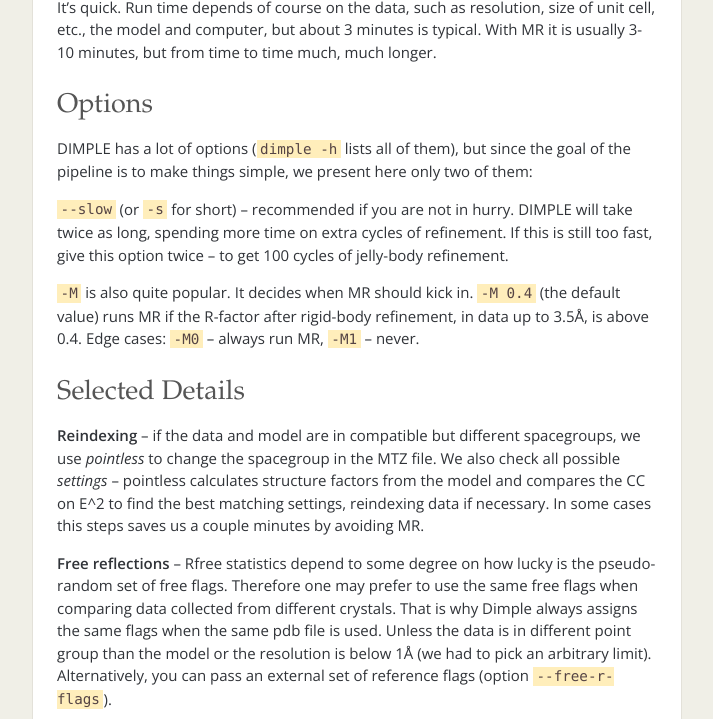
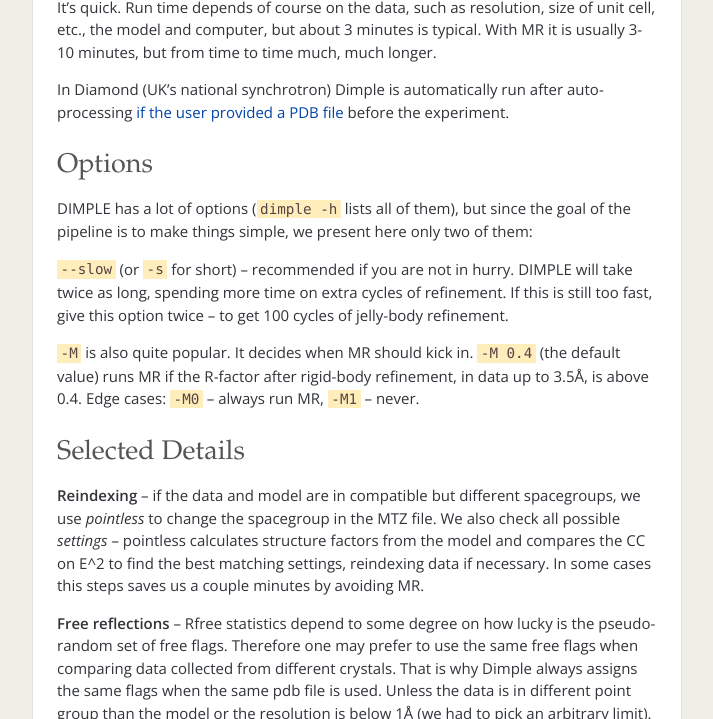
Before and after one commit to ccp4/dimple, a Jekyll site: the page built from index.md, in a window 1280 px wide and 900 px high, scrolled down 823 px, cut to the strip 181-900 px from the top of the window. Shown: the whole strip, without its empty margins (283-996 px from the left). Built offline with Jekyll 4.4.1, drawn with Linux system fonts in a browser that asks for light colours.

Commit message:
mention automatic runs in DLS

```diff
--- a/index.md
+++ b/index.md
@@ -39,6 +39,10 @@
 It's quick. Run time depends of course on the data, such as resolution, size of unit cell, etc., the model and computer,
 but about 3 minutes is typical. With MR it is usually 3-10 minutes,
 but from time to time much, much longer.
+
+In Diamond (UK's national synchrotron) Dimple is automatically run after
+auto-processing [if the user provided a PDB file](http://www.diamond.ac.uk/Beamlines/Mx/Common/Common-Manual/Data-Analysis/Automated-Software-Pipeline.html#DIMPLE)
+before the experiment.
 
 ## Options ##
 
```
